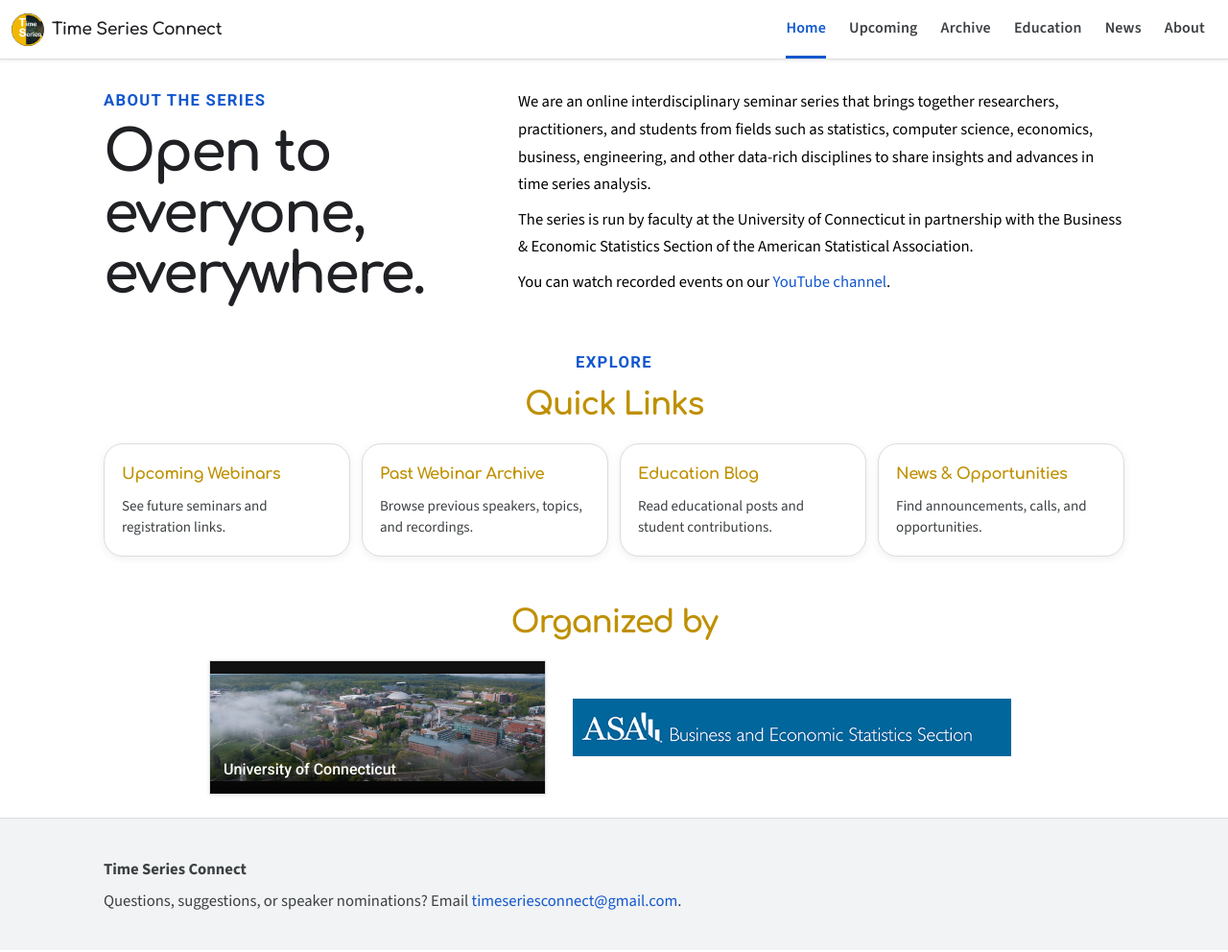
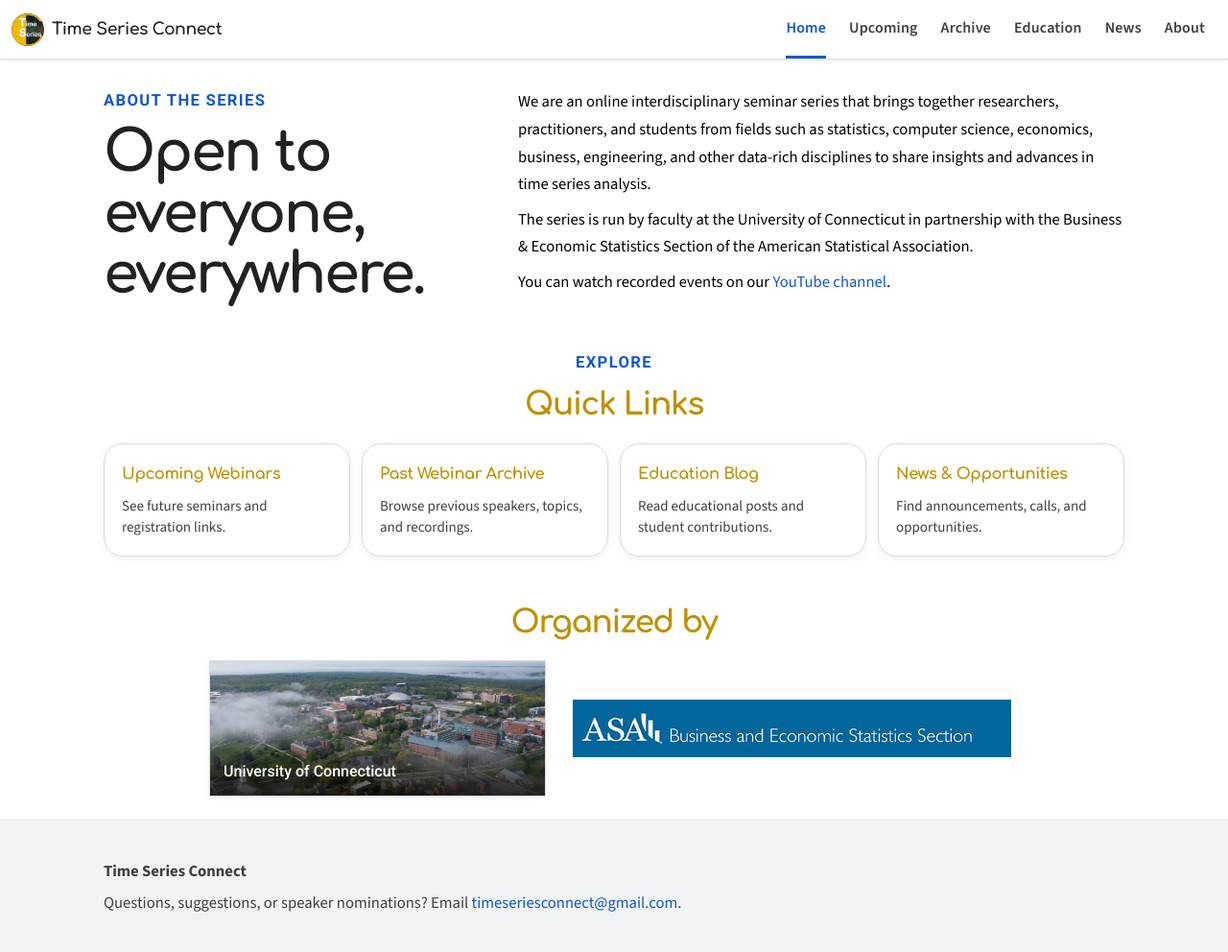
Before and after one commit to yaozheng-stat/time-series-connect, a Jekyll site: the page built from index.md, in a window 1280 px wide and 992 px high. Shown: the whole window at 96% size. Built offline with Jekyll 4.4.1, drawn with Linux system fonts in a browser that asks for light colours.

```diff
--- a/assets/css/homepage-spacing.css
+++ b/assets/css/homepage-spacing.css
@@ -95,7 +95,10 @@
 }
 
 .uconn-card img{
-  height:112px;
+  width:100%;
+  height:140px;
+  max-height:none;
+  object-fit:cover;
 }
 
 @media(max-width:900px){
@@ -144,6 +147,7 @@
 
 .asa-card{
   padding:8px;
+  min-height:140px;
 }
 
 .asa-card img{
```
